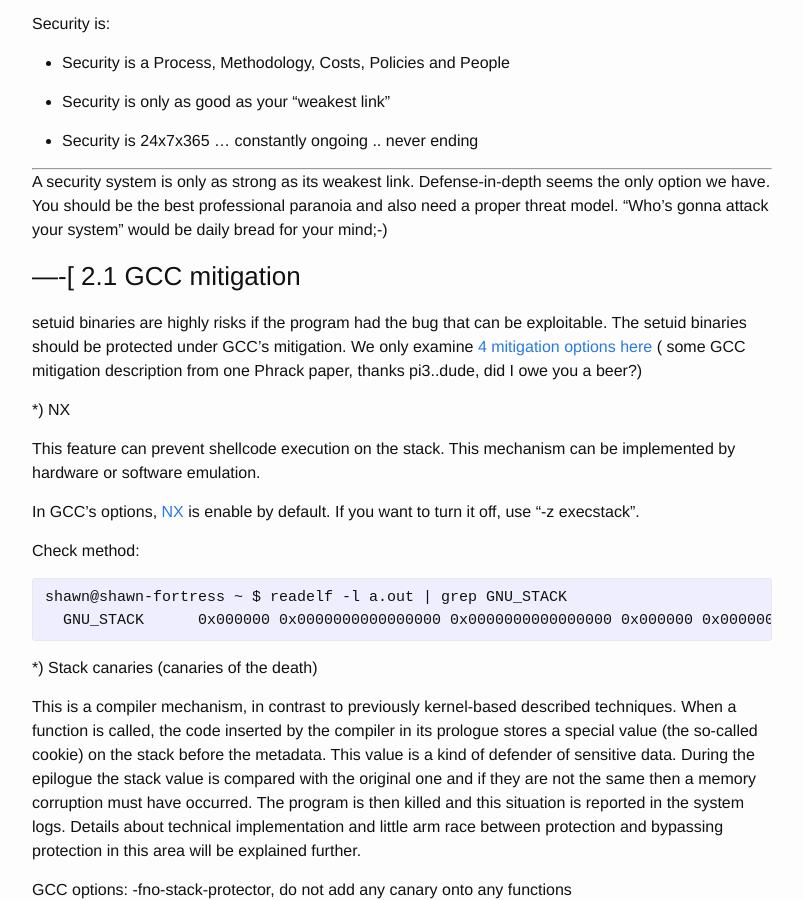
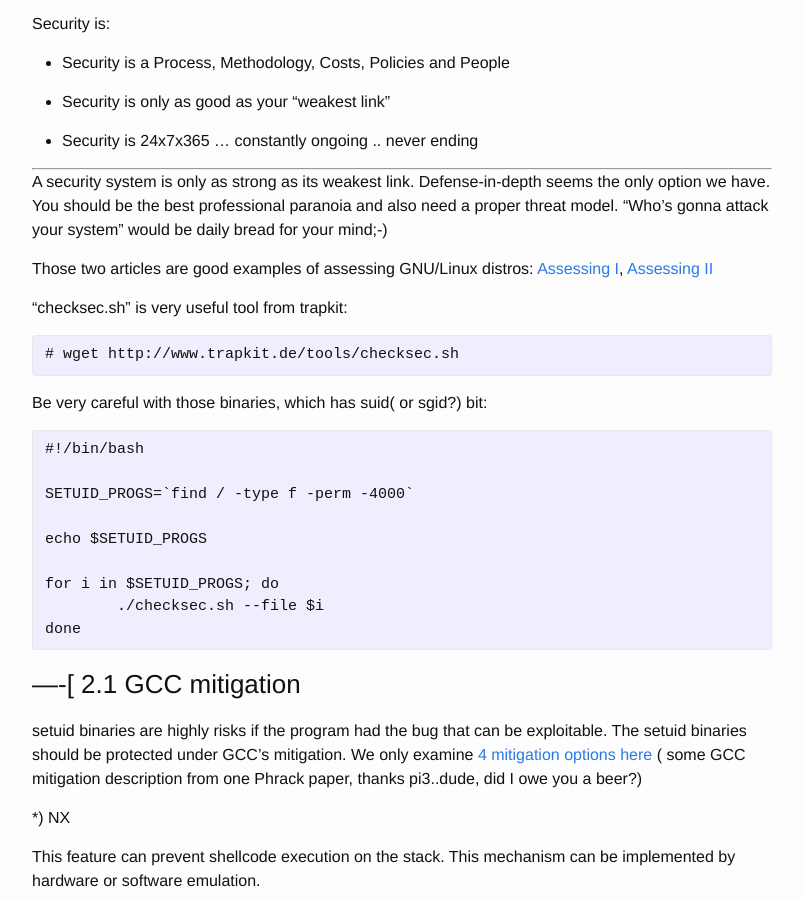
Before and after one commit to hardenedlinux/hardenedlinux.github.io, a Jekyll site: the page built from _posts/2015-06-09-debian-security-chklist.markdown, in a window 1280 px wide and 900 px high, scrolled down 2002 px. Shown: the whole window, without its empty margins (238-1041 px from the left). Built offline with Jekyll 4.4.1, drawn with Linux system fonts in a browser that asks for light colours; some of the changed text lies outside the part shown.

Commit message:
update assessing

```diff
--- a/_posts/2015-06-09-debian-security-chklist.markdown
+++ b/_posts/2015-06-09-debian-security-chklist.markdown
@@ -115,6 +115,26 @@ link. Defense-in-depth seems the only option we have. You should be
 the best professional paranoia and also need a proper threat
 model. "Who's gonna attack your system" would be daily bread for your
 mind;-)
+
+Those two articles are good examples of assessing GNU/Linux distros: [Assessing I](https://labs.mwrinfosecurity.com/blog/2010/06/29/assessing-the-tux-strength-part-1---userspace-memory-protection/), [Assessing II](https://labs.mwrinfosecurity.com/blog/2010/09/02/assessing-the-tux-strength-part-2---into-the-kernel/)
+
+"checksec.sh" is very useful tool from trapkit:
+<pre>
+#wget http://www.trapkit.de/tools/checksec.sh
+</pre>
+
+Be very careful with those binaries, which has suid( or sgid?) bit:
+<pre>
+#!/bin/bash
+
+SETUID_PROGS=`find / -type f -perm -4000`
+
+echo $SETUID_PROGS
+
+for i in $SETUID_PROGS; do
+        ./checksec.sh --file $i
+done
+</pre>
 
 
 ###----[ 2.1 GCC mitigation
```
Also changed, not shown: other parts of _posts/2015-06-09-debian-security-chklist.markdown (+1 -1 lines), 2 other files.
